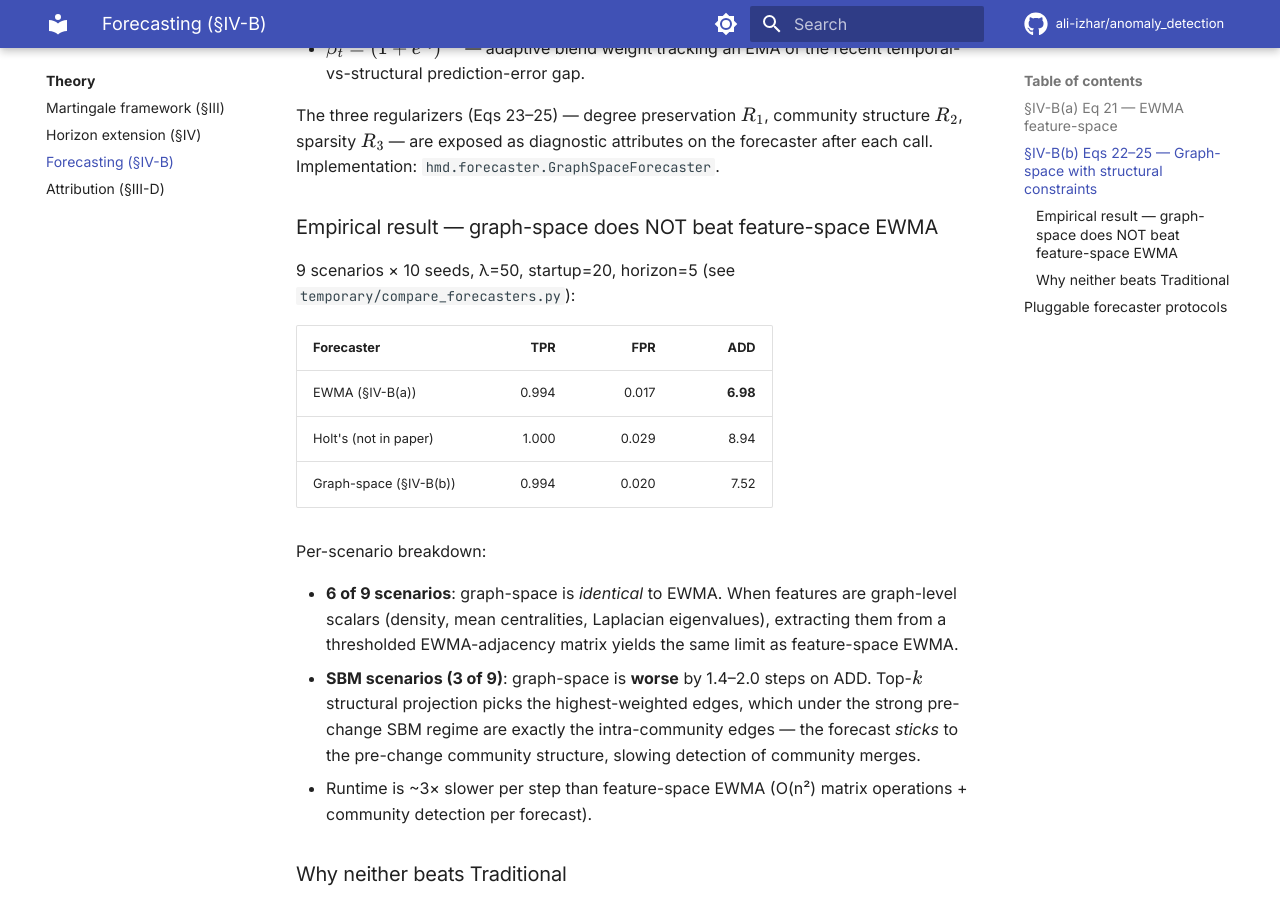
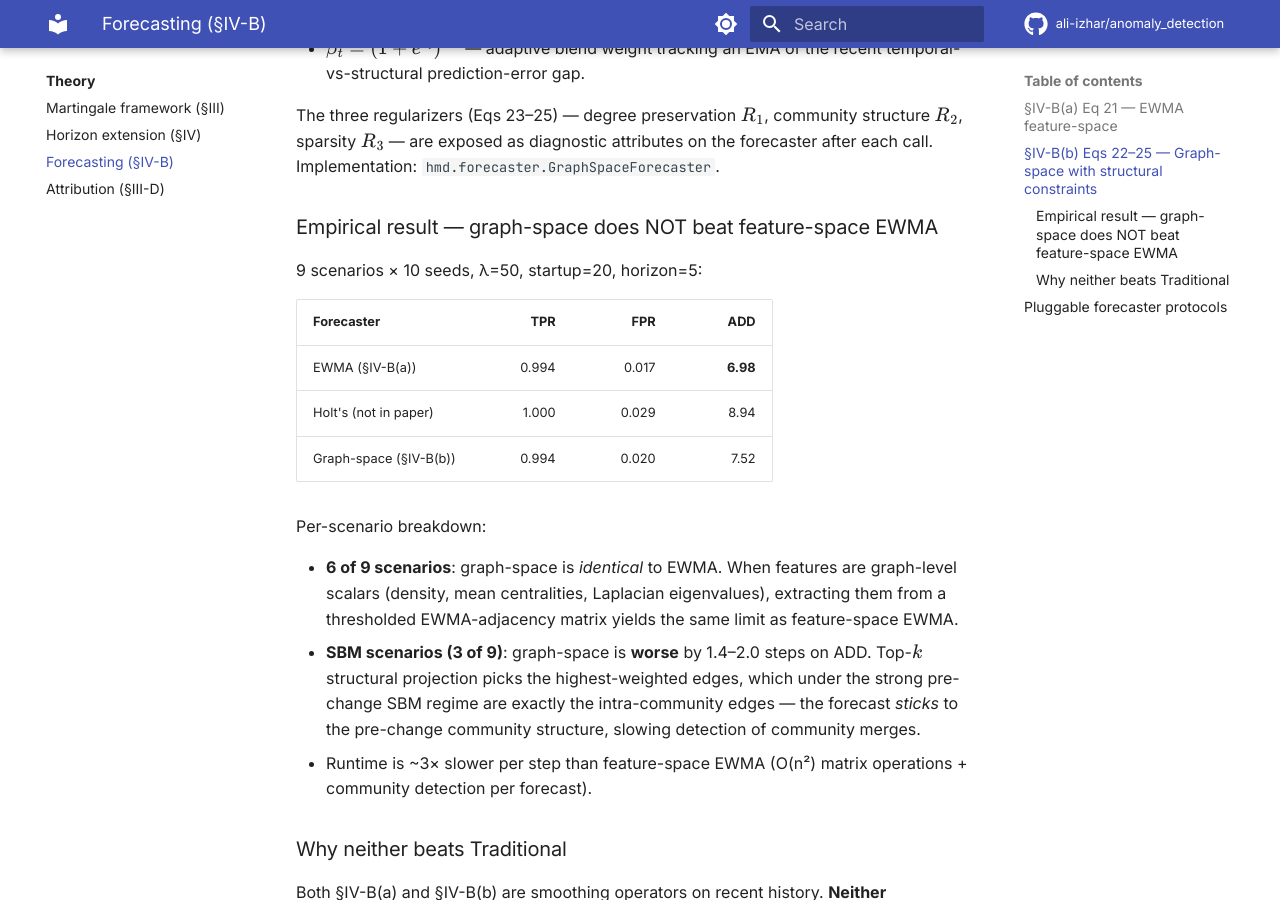
Before and after one commit to ali-izhar/anomaly_detection, an MkDocs documentation site: the page built from docs/theory/forecasting.md, in a window 1280 px wide and 900 px high, scrolled down 2601 px. Built offline with MkDocs 1.6.1 and Material for MkDocs 9.7.7, drawn with Linux system fonts in a browser that asks for light colours; comment, search, counter and statistics services are not loaded.

Commit message:
#remove orphaned temporary directory reference

```diff
--- a/docs/theory/forecasting.md
+++ b/docs/theory/forecasting.md
@@ -29,7 +29,7 @@ The three regularizers (Eqs 23–25) — degree preservation $R_1$, community st
 
 ### Empirical result — graph-space does NOT beat feature-space EWMA
 
-9 scenarios × 10 seeds, λ=50, startup=20, horizon=5 (see `temporary/compare_forecasters.py`):
+9 scenarios × 10 seeds, λ=50, startup=20, horizon=5:
 
 | Forecaster | TPR | FPR | ADD |
 |---|---:|---:|---:|
```
